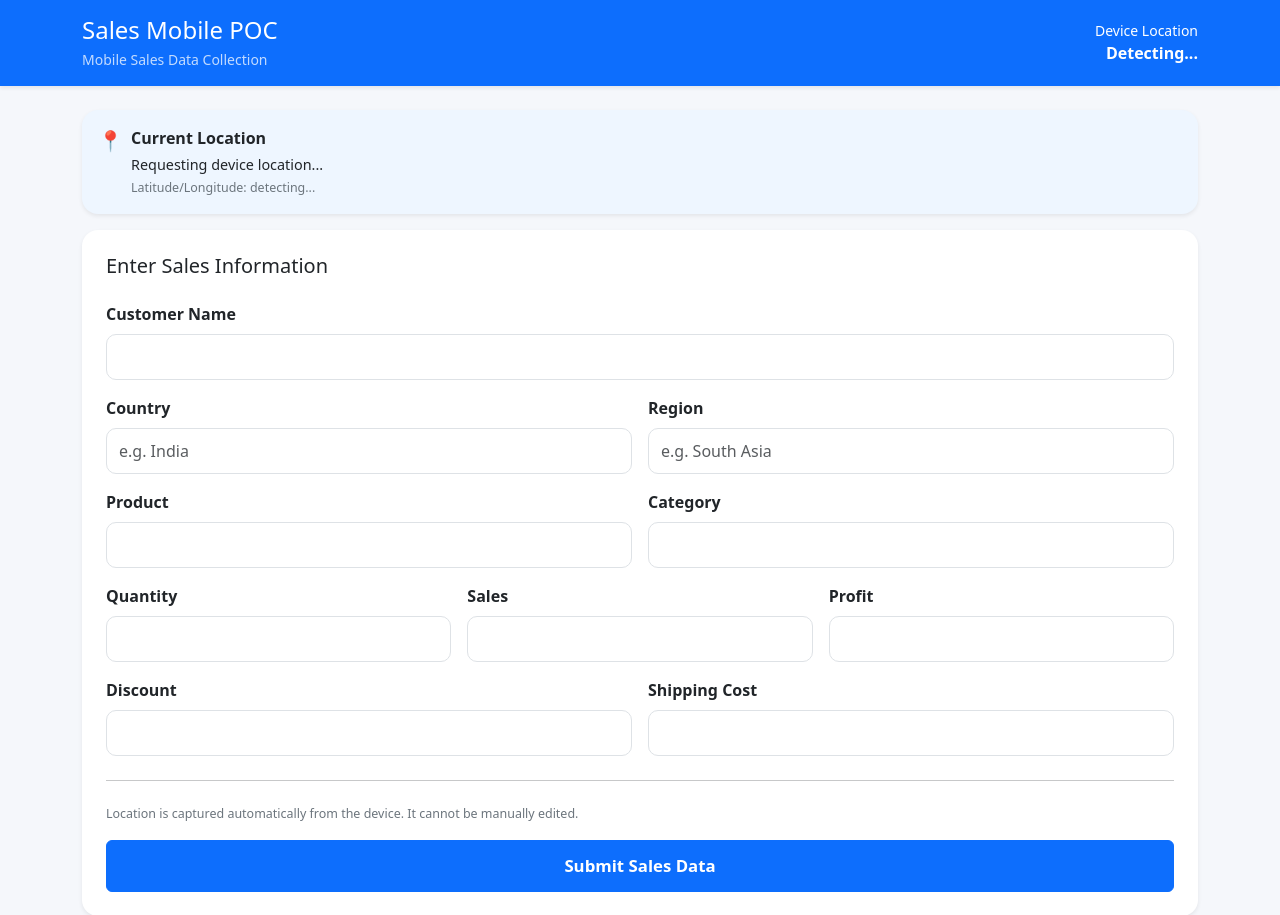
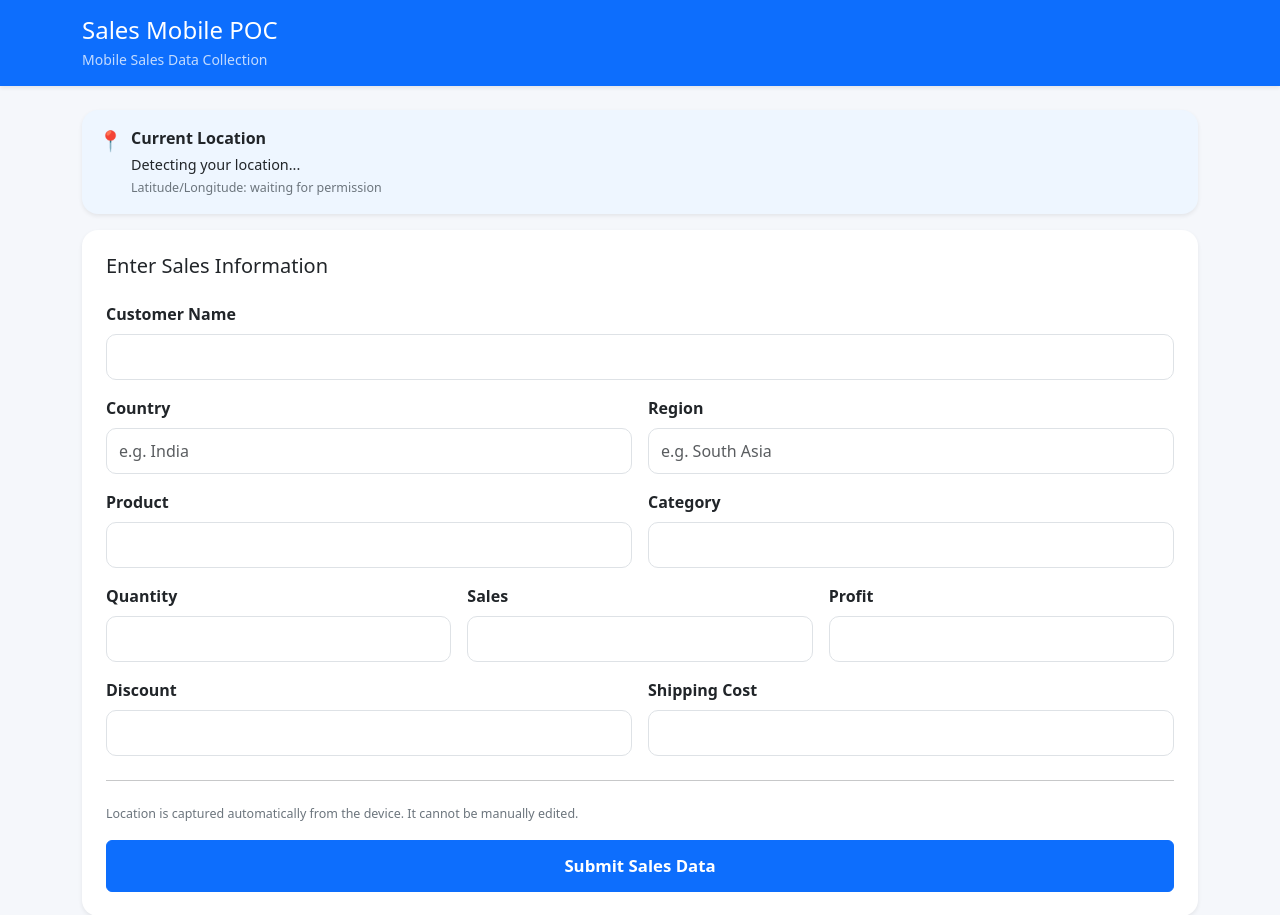
Before and after one commit to Bipal/Sales-Mobile-App, a Flask app: page / in a window 1280 px wide. Shown: the top 915 px of the page. Run offline with Flask 3, Linux system fonts and the light colour scheme.

Commit message:
Update index.html

```diff
--- a/templates/index.html
+++ b/templates/index.html
@@ -75,13 +75,7 @@
                 </div>
             </div>
 
-            <div class="text-end">
-                <div class="small">Device Location</div>
-                <div id="locationStatus" class="fw-semibold">
-                    Detecting...
-                </div>
-            </div>
-        </div>
+
     </div>
 </header>
 
```
